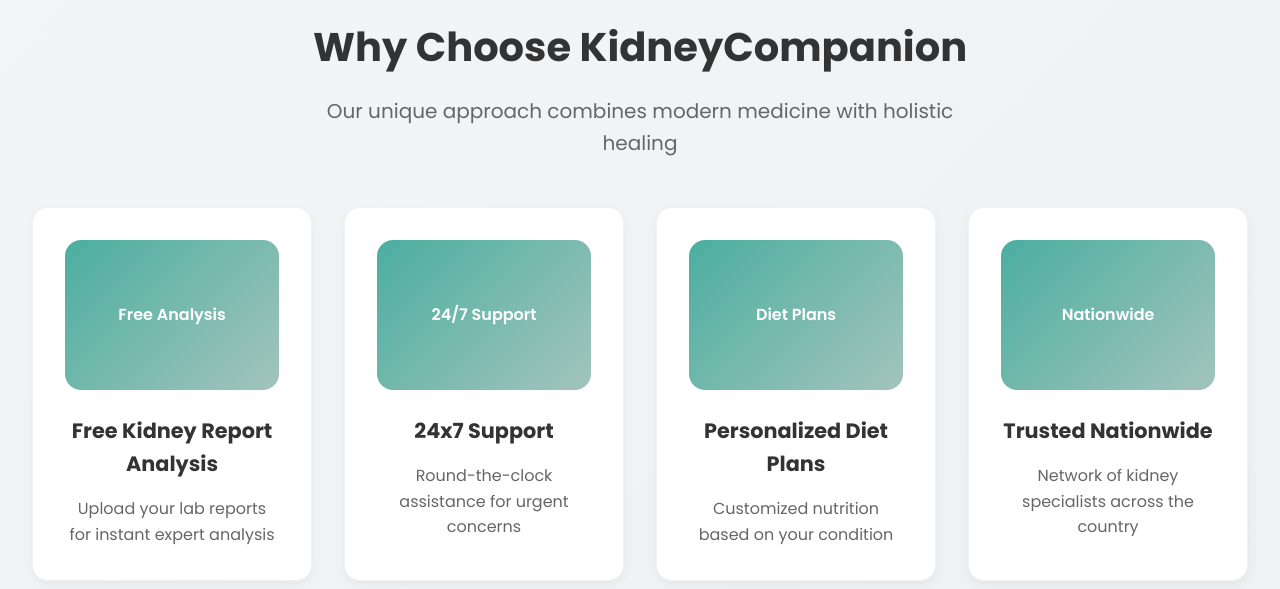
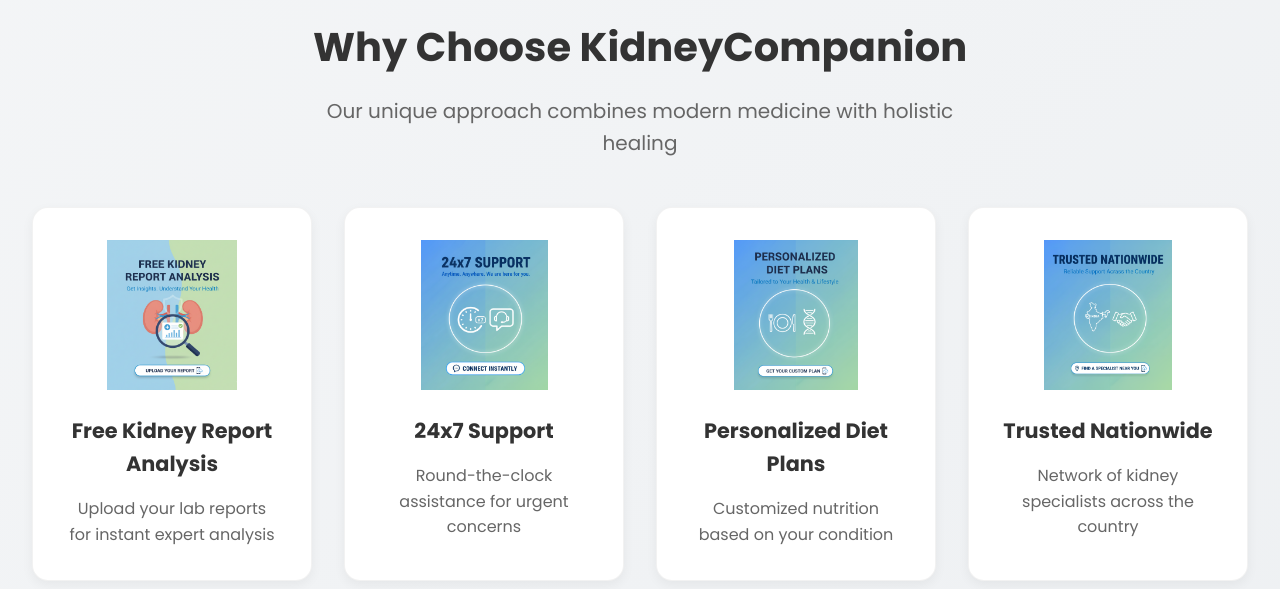
Before and after one commit to Nida-pathan/Vois_CKD, a Flask app: page /landing in a window 1280 px wide. Shown: the part 1999-2588 px from the top of the page. Run offline with Flask 3, Linux system fonts and the light colour scheme.

Commit message:
updation of cards #2

```diff
--- a/templates/kidneycompanion_landing.html
+++ b/templates/kidneycompanion_landing.html
@@ -627,29 +627,29 @@
             </div>
             <div class="features-grid">
                 <div class="feature-card">
-                    <div class="feature-image">
-                        Free Analysis
+                    <div class="feature-image" style="background: none; height: auto;">
+                        <img src="{{ url_for('static', filename='images/Free Kidney Report Analysis.png') }}" alt="Free Kidney Report Analysis" style="width: 150px; height: 150px; object-fit: contain;">
                     </div>
                     <h3>Free Kidney Report Analysis</h3>
                     <p>Upload your lab reports for instant expert analysis</p>
                 </div>
                 <div class="feature-card">
-                    <div class="feature-image">
-                        24/7 Support
+                    <div class="feature-image" style="background: none; height: auto;">
+                        <img src="{{ url_for('static', filename='images/24x7 Support.png') }}" alt="24x7 Support" style="width: 150px; height: 150px; object-fit: contain;">
                     </div>
                     <h3>24x7 Support</h3>
                     <p>Round-the-clock assistance for urgent concerns</p>
                 </div>
                 <div class="feature-card">
-                    <div class="feature-image">
-                        Diet Plans
+                    <div class="feature-image" style="background: none; height: auto;">
+                        <img src="{{ url_for('static', filename='images/Personalized Diet Plans.png') }}" alt="Personalized Diet Plans" style="width: 150px; height: 150px; object-fit: contain;">
                     </div>
                     <h3>Personalized Diet Plans</h3>
                     <p>Customized nutrition based on your condition</p>
                 </div>
                 <div class="feature-card">
-                    <div class="feature-image">
-                        Nationwide
+                    <div class="feature-image" style="background: none; height: auto;">
+                        <img src="{{ url_for('static', filename='images/Trusted Nationwide.png') }}" alt="Trusted Nationwide" style="width: 150px; height: 150px; object-fit: contain;">
                     </div>
                     <h3>Trusted Nationwide</h3>
                     <p>Network of kidney specialists across the country</p>
```
Also changed, not shown: static/images/24x7 Support.png (added), static/images/Free Kidney Report Analysis.png (added), static/images/Personalized Diet Plans.png (added), static/images/Trusted Nationwide.png (added).
